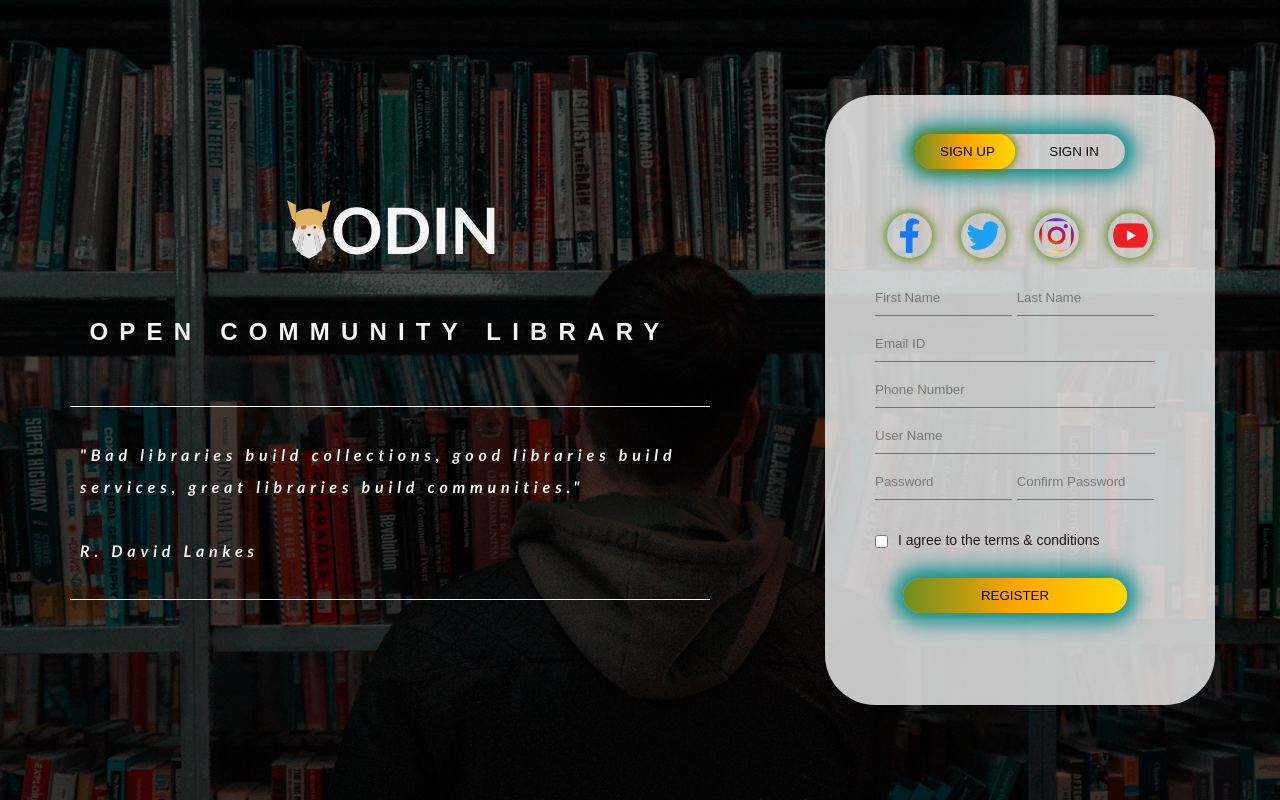
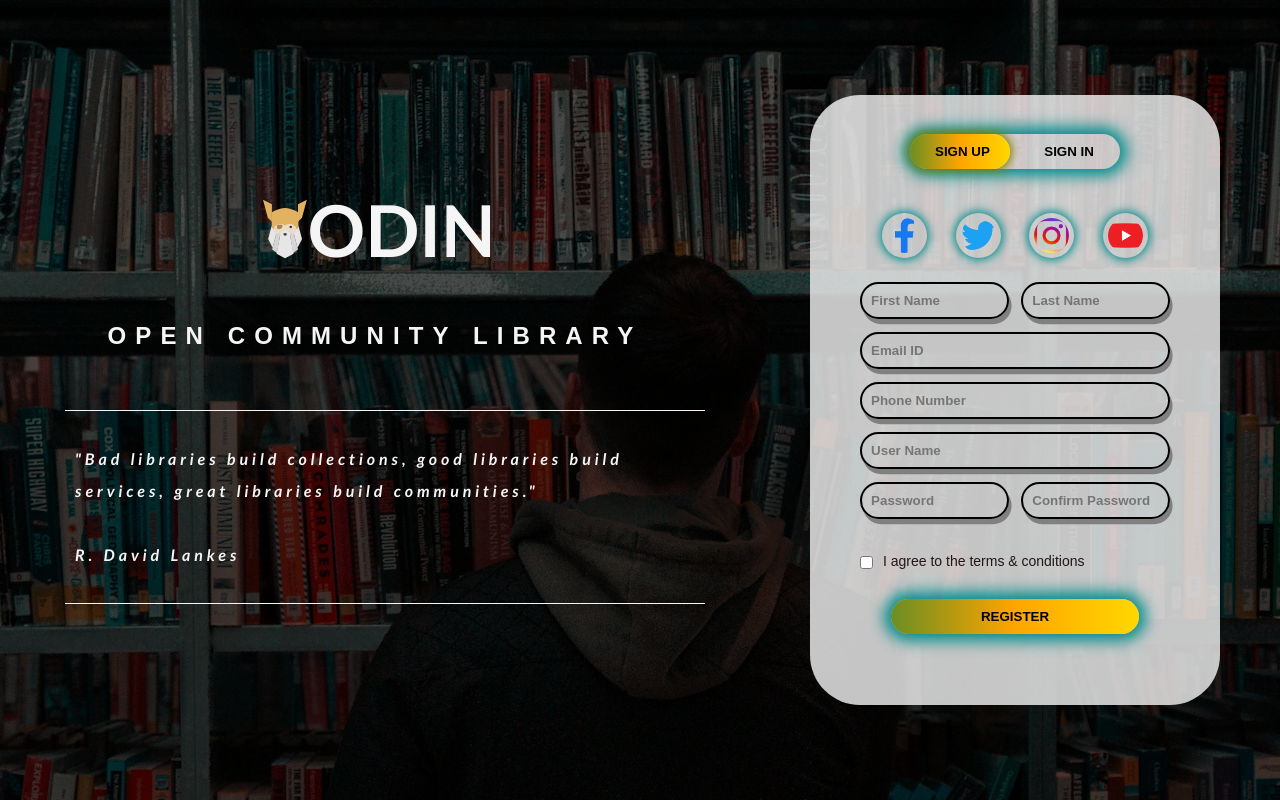
Before and after one commit to krkart/Sign-up-Form, a plain HTML site: page index.html in a window 1280 px wide. Drawn offline with Linux system fonts and the light colour scheme.

Commit message:
form fields design updated

```diff
--- a/index.html
+++ b/index.html
@@ -36,27 +36,28 @@
         <img src="./icons/insta.png">
         <img src="./icons/youtube.png">
       </div>
-      <form action="" id="register" class="formGroup">
+      <form action="#" method="post" id="register" class="formGroup">
+        <input type="text" name="fname" class="inputArea name" placeholder="First Name" required>
+        <input type="text" name="lname" class="inputArea name" placeholder="Last Name" style='float:right;' required>
+        <input type="email" name="email" class="inputArea" placeholder="Email ID" required>
+        <input type="tel" name="tel" class="inputArea" placeholder="Phone Number" required>
+        <input type="text" name="uname" class="inputArea" placeholder="User Name" required>
+        <input type="password" name="pwd" class="inputArea pwd" placeholder="Password" minlength="8" maxlength="16" required>
+        <input type="password" class="inputArea pwd" placeholder="Confirm Password" style='float:right;' minlength="8" maxlength="16" required>
+        <input type="checkbox" class="checkBox" required><span>I agree to the terms & conditions</span>
+        <button type="submit" class="submit_btn">REGISTER</button>
+      </form>
+      <form action="#" method='post' id="login" class="formGroup">
         <h5 class="note"><br>
-          Dear Member, <br><br>Welcome back! Please return or renew the book(s) in 14 days from the date you borrowed. You can borrow upto 3 books at the same time and renew them upto 2 times. Happy Reading!
+          Dear Member, <br><br>Welcome back! Please return or renew the book(s) in 14 days from the date you borrowed.
+          You can borrow upto 3 books at the same time and renew them upto 2 times. Happy Reading!
           <br><br>
         </h5>
         <br>
-        <input type="text" class="inputArea" placeholder="User Name" required>
-        <input type="text" class="inputArea" placeholder="Password" required>
+        <input type="text" name='uname' class="inputArea" placeholder="User Name" required>
+        <input type="text" name='pwd' class="inputArea" placeholder="Password" required>
         <input type="checkbox" class="checkBox"><span>Remember Password</span>
         <button type="submit" class="submit_btn">LOG IN</button>
-      </form>
-      <form action="" id="login" class="formGroup">
-        <input type="text" class="inputArea" id='name' placeholder="First Name" required>
-        <input type="text" class="inputArea" id='name' placeholder="Last Name" required>
-        <input type="email" class="inputArea" placeholder="Email ID" required>
-        <input type="tel" class="inputArea" placeholder="Phone Number" required>
-        <input type="text" class="inputArea" placeholder="User Name" required>
-        <input type="password" class="inputArea" id='pwd' placeholder="Password" required>
-        <input type="password" class="inputArea" id='pwd' placeholder="Confirm Password" required>
-        <input type="checkbox" class="checkBox"><span>I agree to the terms & conditions</span>
-        <button type="submit" class="submit_btn">REGISTER</button>
       </form>
     </div>
   </div>
--- a/main.js
+++ b/main.js
@@ -1,17 +1,45 @@
 
 
+let myreg = document.getElementById('register');
 let mylogin = document.getElementById('login');
-let myreg = document.getElementById('register');
 let mybtn = document.getElementById('btn');
 
 register = () => {
-  mylogin.style.left = '50px';
-  myreg.style.left = '500px';
+  myreg.style.left = '50px';
+  mylogin.style.left = '500px';
   mybtn.style.left = '0px';
 }
 
 login = () => {
-  mylogin.style.left = '-450px';
-  myreg.style.left = '50px';
+  myreg.style.left = '-450px';
+  mylogin.style.left = '50px';
   mybtn.style.left = '110px';
 }
+
+const myform = document.querySelectorAll('.inputArea');
+forEach(field in myform).noValidate = true;
+
+const btns = document.querySelectorAll('.submit_btn')
+forEach(btn in btns).addEventListener('submit', validateForm);
+
+function validateForm(e) {
+  const form = e.target;
+  if (form.checkValidity()) {
+    // form is valid - make further checks
+  }
+  else {
+    // form is invalid - cancel submit
+    e.preventDefault();
+    // apply invalid class
+    Array.from(form.elements).forEach(i => {
+      if (i.checkValidity()) {
+        // field is valid - remove class
+        i.parentElement.classList.remove('invalid');
+      }
+      else {
+        // field is invalid - add class
+        i.parentElement.classList.add('invalid');
+      }
+    });
+  }
+};
--- a/style.css
+++ b/style.css
@@ -7,6 +7,8 @@
 :root {
   --btn-bg: linear-gradient(to right, olivedrab, orange, gold);
   --btn-border: darkcyan;
+  font-family: monospace;
+  font-weight: 500;
 }
 
 .container {
@@ -27,8 +29,8 @@ h1, h2, h4 {
 }
 
 h1 {
-  font-size: 4rem;
-  font-family:'Trebuchet MS', 'Lucida Sans Unicode', 'Lucida Grande', 'Lucida Sans', Arial, sans-serif;
+  font-size: 5.5rem;
+  font-family: 'Trebuchet MS', 'Lucida Sans Unicode', 'Lucida Grande', 'Lucida Sans', Arial, sans-serif;
 }
 
 h4 {
@@ -38,7 +40,7 @@ h4 {
 
 h5 {
   font-family:'Courier New', Courier, monospace;
-  color: darkolivegreen;
+  color: brown;
 }
 
 .header {
@@ -53,7 +55,7 @@ h5 {
 .title {
   display: flex;
   flex-direction: row;
-  width: 30%;
+  width: 36%;
   justify-content: space-around;
   margin-bottom: 50px;
 }
@@ -78,7 +80,7 @@ h5 {
   flex-direction: column;
   align-items: stretch;
   align-content: stretch;
-  width: 380px;
+  width: 400px;
   height: 600px;
   position: relative;
   margin: 6% auto;
@@ -92,7 +94,7 @@ h5 {
   width: 210px;
   margin: 34px auto;
   position: relative;
-  box-shadow: 0 0 20px 9px var(--btn-border);
+  box-shadow: 0 0 15px 7px var(--btn-border);
   border-radius: 30px;
 }
 
@@ -127,40 +129,61 @@ h5 {
   margin: 0 12px;
   padding: 5px 5px;
   cursor: pointer;
-  box-shadow: 0 0 10px 2px olivedrab;
+  box-shadow: 0 0 10px 2px darkcyan;
   border-radius: 30px;
 }
 
 .note {
-  margin: 10px auto;
+  margin: 5px auto;
   padding: 0 10px;
-  border-top: 1px solid olive;
-  border-bottom: 1px solid olive;
+  border-top: 1px solid brown;
+  border-bottom: 1px solid brown;
 }
 
 .formGroup {
   top: 180px;
   position: absolute;
-  width: 280px;
+  width: 310px;
   transition: .5s;
 }
 
 .inputArea {
+  float: left;
+  position: relative;
   width: 100%;
-  padding: 10px 0;
-  margin: 5px 0;
-  border: 0;
-  border-bottom: 1px solid olive;
+  padding: 0.7rem 0 0.7rem 0.7rem;
+  margin: 0.5rem 0;
+  border: 0.2rem solid black;
+  border-radius: 1.5rem;
+  box-sizing: border-box;
+  box-shadow: 0.2rem 0.4rem 0 gray;
   outline: none;
   background: transparent;
+  font-weight: 600;
 }
 
-#name, #pwd {
-  width: 49%;
+.name, .pwd {
+  width: 48%;
 }
 
-.checkBox {
+input:invalid::placeholder:after {
+  color: lightcoral;
+}
+
+input:focus {
+  box-shadow: 0.3rem 0.6rem 0 gray;
+}
+
+input:invalid::after {
+  border: 0.2rem solid red;
+  border-radius: 1.5rem;
+  box-sizing: border-box;
+  box-shadow: 0.2rem 0.4rem 0 lightcoral;
+}
+
+.checkBox, .checkBox:focus {
   margin: 30px 10px 30px 0;
+  box-shadow: none;
 }
 
 span {
@@ -177,16 +200,20 @@ span {
   display: block;
   margin: auto;
   background: var(--btn-bg);
-  box-shadow: 0 0 20px 9px var(--btn-border);
+  box-shadow: 0 0 15px 7px var(--btn-border);
   border-radius: 30px;
   border: 0;
   outline: none;
 }
 
-#login {
+button {
+  font-weight: 600;
+}
+
+#register {
   left: 50px;
 }
 
-#register {
+#login {
   left: 500px;
 }
```
